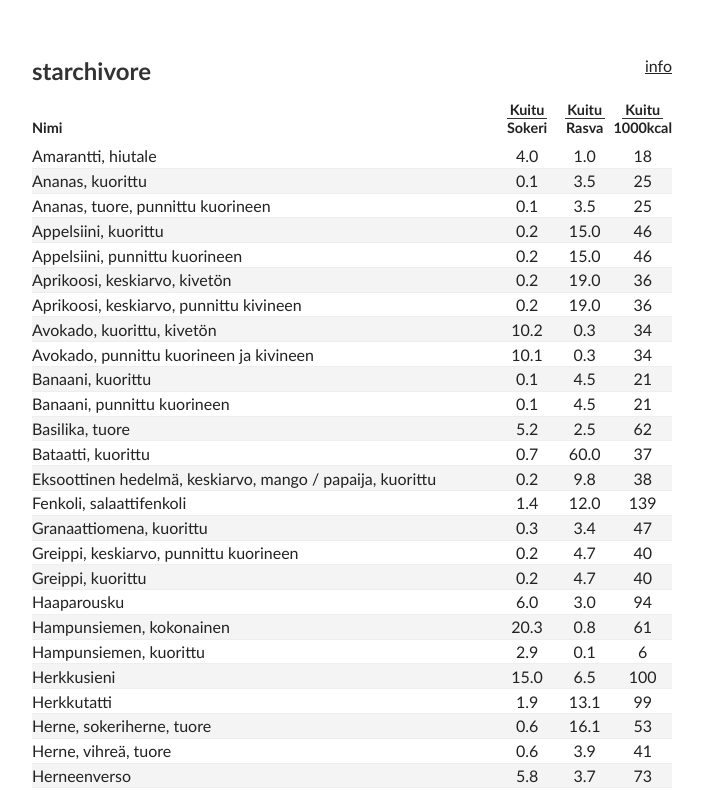
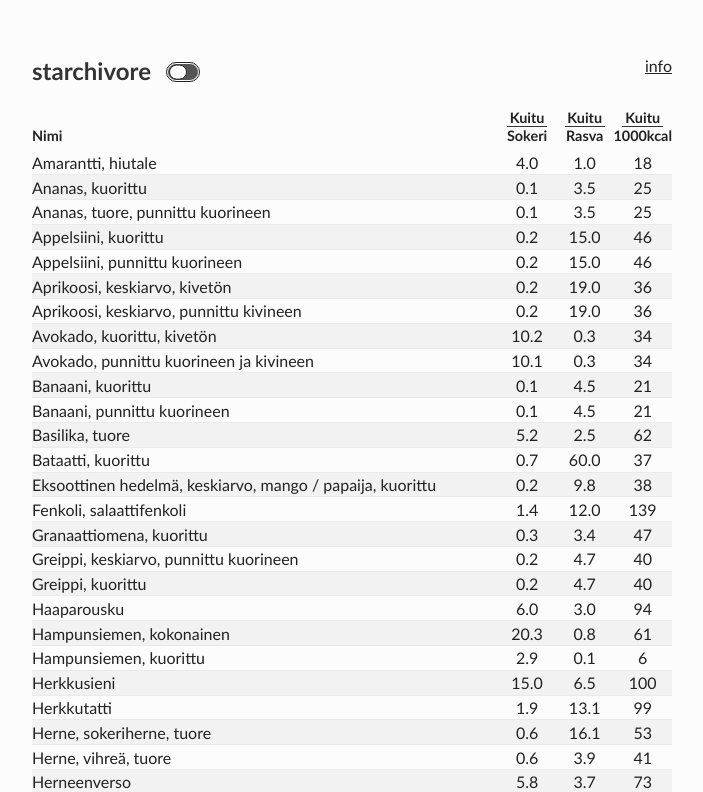
Before and after one commit to visahaarala/starchivore, a plain HTML site: page index.html in a window 1280 px wide. Shown: the top 792 px of the page, without its empty margins (288-991 px from the left). Drawn offline with Linux system fonts and the light colour scheme.

Commit message:
starchivore toggle

```diff
--- a/index.html
+++ b/index.html
@@ -3,6 +3,7 @@
   <head>
     <meta charset="UTF-8" />
     <meta name="viewport" content="width=device-width, initial-scale=1.0" />
+    <meta name="theme-color" content="#fcfcfc">
     <title>starchivore</title>
     <link rel="stylesheet" href="style.css" />
     <script type="module" src="script.js"></script>
@@ -10,6 +11,7 @@
   <body>
     <header>
       <h1>starchivore</h1>
+      <div class="toggle" id="toggle"></div>
       <a href="https://github.com/visahaarala/starchivore">info</a>
     </header>
     <table>
--- a/script.js
+++ b/script.js
@@ -14,9 +14,7 @@ const foods = [];
 
   const lines = tsv.split(/\n/).filter((line) => line.trim() !== '');
   const header = lines[0].split(/\t/);
-  const rows = lines
-    .slice(1)
-    .map((row) => row.split(/\t/));
+  const rows = lines.slice(1).map((row) => row.split(/\t/));
 
   rows.forEach((row) => {
     foods.push({
@@ -35,6 +33,9 @@ const foods = [];
 //
 // implement logic
 
+let filteredFoods = [...foods];
+
+const toggle = document.querySelector('#toggle');
 const nimi = document.querySelector('#nimi');
 const kuitusokeri = document.querySelector('#kuitusokeri');
 const kuiturasva = document.querySelector('#kuiturasva');
@@ -43,9 +44,11 @@ const kuituenergia = document.querySelector('#kuituenergia');
 const rows = document.querySelector('#rows');
 
 const render = () => {
+  console.log('rendering');
+
   rows.replaceChildren();
 
-  for (const food of foods) {
+  for (const food of filteredFoods) {
     const row = document.createElement('tr');
 
     const nimi = document.createElement('td');
@@ -69,23 +72,39 @@ const render = () => {
   }
 };
 
+toggle.addEventListener('click', () => {
+  toggle.classList.toggle('active');
+  if (toggle.classList.contains('active')) {
+    filteredFoods = foods.filter(
+      (food) => food.fiber / food.sugar >= 0.3 && food.fiber / food.fat >= 0.45,
+    );
+  } else {
+    filteredFoods = foods;
+  }
+  render();
+});
+
 nimi.addEventListener('click', () => {
   foods.sort((a, b) => a.fi.localeCompare(b.fi));
+  filteredFoods.sort((a, b) => a.fi.localeCompare(b.fi));
   render();
 });
 
 kuitusokeri.addEventListener('click', () => {
   foods.sort((a, b) => a.fiber / a.sugar - b.fiber / b.sugar);
+  filteredFoods.sort((a, b) => a.fiber / a.sugar - b.fiber / b.sugar);
   render();
 });
 
 kuiturasva.addEventListener('click', () => {
   foods.sort((a, b) => a.fiber / a.fat - b.fiber / b.fat);
+  filteredFoods.sort((a, b) => a.fiber / a.fat - b.fiber / b.fat);
   render();
 });
 
 kuituenergia.addEventListener('click', () => {
   foods.sort((a, b) => a.fiber / a.energy - b.fiber / b.energy);
+  filteredFoods.sort((a, b) => a.fiber / a.energy - b.fiber / b.energy);
   render();
 });
 
--- a/style.css
+++ b/style.css
@@ -1,14 +1,18 @@
+:root {
+  --bacco-white: #fcfcfc;
+}
+
 * {
   padding: 0;
   margin: 0;
-  -webkit-text-size-adjust: 100%;
+  box-sizing: border-box;
+  -webkit-tap-highlight-color: transparent;
 }
 
 html {
-  /* background-color: #cbc38488; */
   display: flex;
   justify-content: center;
-  background-color: white;
+  background-color: var(--bacco-white);
 }
 
 body {
@@ -28,17 +32,53 @@ body {
 header {
   align-self: stretch;
   display: flex;
-  justify-content: space-between;
-  align-items: start;
+  align-items: center;
+
   h1 {
     display: block;
     font-size: 1.5rem;
     color: #333;
   }
+  .toggle {
+    cursor: pointer;
+    margin-top: 0.2rem;
+    background-color: #555;
+    margin-left: 1rem;
+    height: 1.1rem;
+    width: 2rem;
+    border-radius: 1.1rem;
+    position: relative;
+    border: 1px solid var(--bacco-white);
+    outline: 1px solid #222;
+    transition: all 0.1s;
+  }
+  .toggle.active {
+    background-color: #bbb;
+  }
+  .toggle::after {
+    content: '';
+    position: absolute;
+    left: 0.08rem;
+    top: 50%;
+    transform: translateY(-50%);
+    height: 0.8rem;
+    width: 1rem;
+    border-radius: 0.8rem;
+    background-color: var(--bacco-white);
+    border: 0.05rem solid #222;
+    transition: all 0.1s;
+  }
+  .toggle.active::after {
+    left: 0.72rem;
+  }
   a {
+    align-self: start;
+    margin-left: auto;
     color: inherit;
   }
-  margin-bottom: min(2vw, 1rem);
+  /* margin-bottom: min(2vw, 1rem); */
+  margin-bottom: 2vw;
+  margin-bottom: 1.5rem;
 }
 
 table {
@@ -75,7 +115,7 @@ th {
     height: 100%;
     background-color: #333;
   }
-  padding-bottom: 0.5rem;
+  padding-bottom: 0.4rem;
 }
 td {
   font-weight: 400;
@@ -85,6 +125,7 @@ td {
 
 tr:nth-child(2n) td {
   background-color: #f4f4f4;
-  border-top: 1px solid #eee;
-  border-bottom: 1px solid #eee;
+  background-color: #eeea;
+  border-top: 1px solid #ddd6;
+  border-bottom: 1px solid #ddd6;
 }
```
Also changed, not shown: README.md.
